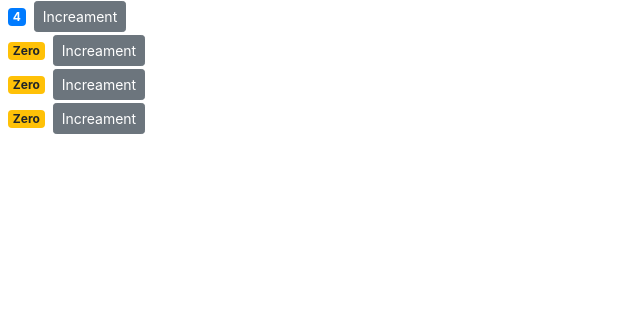
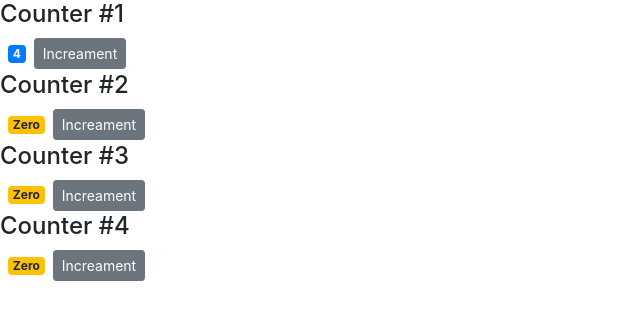
Before and after one commit to MamadTaheri/react-training, a React (Create React App) app: page / in a window 1280 px wide. Shown: the top 320 px of the page, without its empty margins (0-640 px from the left). Built offline with nearby package versions, Linux system fonts and the light colour scheme.

Commit message:
pass children by props

```diff
--- a/src/components/Counter.js
+++ b/src/components/Counter.js
@@ -12,6 +12,7 @@
     render() {
         return (
             <div>
+              {this.props.children}
                 <span className={ this.getBadgeClassess() }>{this.formatCount()}</span>
                 <button onClick={this.handleIncrement} className="btn btn-secondary btn-sm">Increament</button>
             </div>
--- a/src/components/Counters.js
+++ b/src/components/Counters.js
@@ -15,7 +15,9 @@
     return (
       <div>
         {this.state.counters.map((counter) => (
-          <Counter key={counter.id} value={counter.value} />
+          <Counter key={counter.id} value={counter.value}>
+              <h4>Counter #{counter.id}</h4>
+          </Counter>
         ))}
       </div>
     );
```
